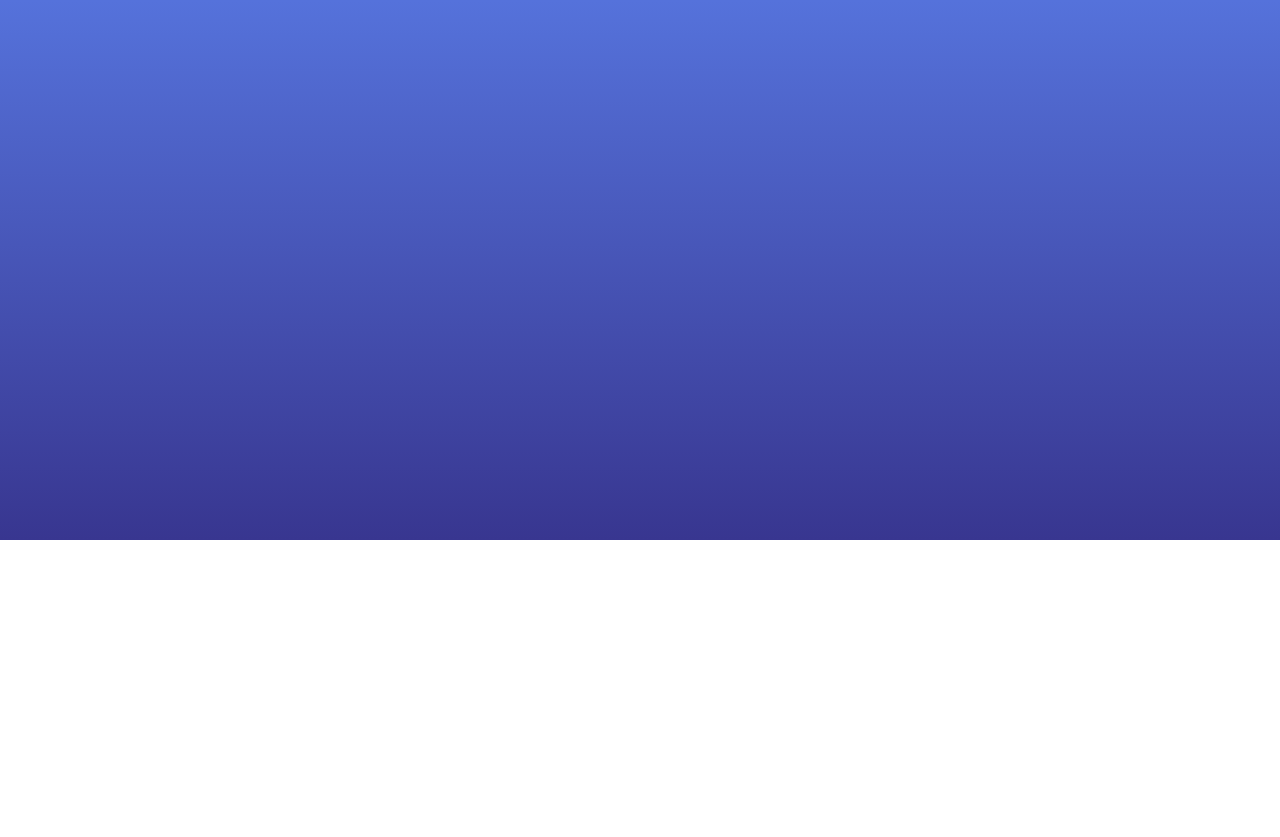
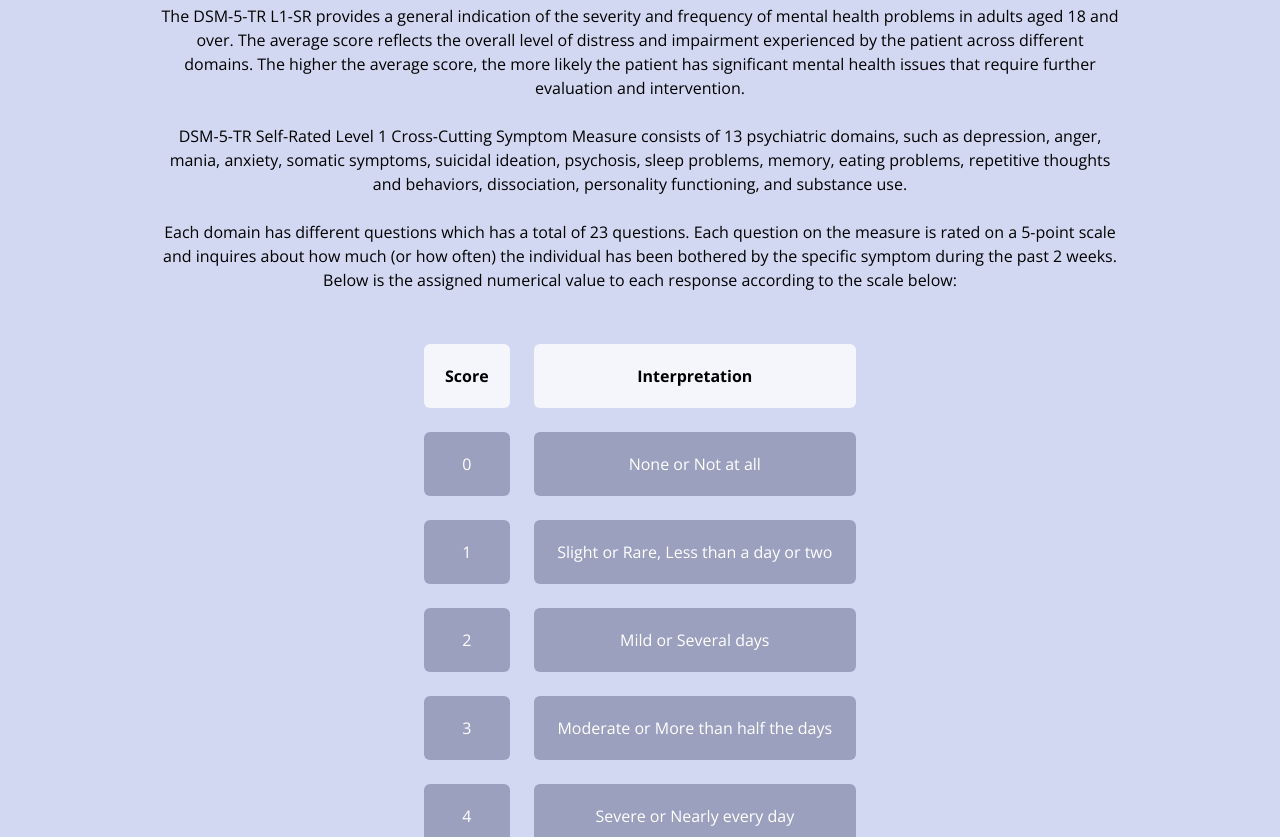
Before and after one commit to kabi02/softeng-mindcheck, a React (Vite) app: page /scoring-guide in a window 1280 px wide. Shown: the part 260-1097 px from the top of the page. Before the commit the page ends 800 px from the top, so only its background shows below. Built offline with nearby package versions, Linux system fonts and the light colour scheme.

Commit message:
temporary scoring guide

```diff
--- /dev/null
+++ b/src/components/contents/ScoringList.jsx
@@ -0,0 +1,137 @@
+import React from 'react'
+import Layout from '../Layout'
+import Title from '../Title'
+import TR from '../TR'
+
+export default function ScoringList() {
+    // values of each row in first table
+    const first=[
+      {
+        value: '0',
+      },
+      {
+        value: 'None or Not at all',
+      },
+    ]
+    const second=[
+      {
+        value: '1',
+      },
+      {
+        value: 'Slight or Rare, Less than a day or two',
+      },
+    ]
+    const third=[
+        {
+          value: '2',
+        },
+        {
+          value: 'Mild or Several days',
+        },
+    ]
+    const fourth=[
+        {
+          value: '3',
+        },
+        {
+          value: 'Moderate or More than half the days',
+        },
+    ]
+    const fifth=[
+        {
+          value: '4',
+        },
+        {
+          value: 'Severe or Nearly every day',
+        },
+    ]
+    // values of each row in 2nd table
+    const first_2=[
+        {
+          value: '0 - 0.9',
+        },
+        {
+          value: 'None',
+        },
+      ]
+      const second_2=[
+        {
+          value: '1 - 1.9 ',
+        },
+        {
+          value: 'Slight',
+        },
+      ]
+      const third_2=[
+          {
+            value: '2 - 2.9',
+          },
+          {
+            value: 'Mild',
+          },
+      ]
+      const fourth_2=[
+          {
+            value: '3 - 3.9',
+          },
+          {
+            value: 'Moderate',
+          },
+      ]
+      const fifth_2=[
+          {
+            value: '4',
+          },
+          {
+            value: 'Severe',
+          },
+      ]
+
+
+  return (
+    <Layout>
+        <Title> SCORING GUIDE </Title>
+
+        <div className="sm:max-w-[75%] max-w-[80%] mx-auto text-center sm:text-base min-[400px]:text-xs pb-14">
+            <p>
+            The DSM-5-TR L1-SR provides a general indication of the severity and frequency of mental health problems in adults aged 18 and over. The average score reflects the overall level of distress and impairment experienced by the patient across different domains. The higher the average score, the more likely the patient has significant mental health issues that require further evaluation and intervention.
+            </p> <br/>
+            <p>
+            DSM-5-TR Self-Rated Level 1 Cross-Cutting Symptom Measure consists of 13 psychiatric domains, such as depression, anger, mania, anxiety, somatic symptoms, suicidal ideation, psychosis, sleep problems, memory, eating problems, repetitive thoughts and behaviors, dissociation, personality functioning, and substance use.
+            </p><br/>
+            <p className='mb-7'>
+            Each domain has different questions which has a total of 23 questions.
+            Each question on the measure is rated on a 5-point scale and  inquires about how much (or how often) the individual has been bothered by the specific symptom during the past 2 weeks. Below is the assigned numerical value to each response according to the scale below:
+            </p>
+            <table className='w-full sm:gap-2 sm:text-base min-[400px]:text-xs text-[0.50rem] mb-1 mt-2 border-separate md:border-spacing-6 sm:border-spacing-3 max-[390px]:border-spacing-1 sm:px-20 xl:px-60'>
+                <tr className='tabletests'>
+                    <th className='bg-[#F5F6FC] rounded-md sm:p-5 p-1'>Score</th>
+                    <th className='bg-[#F5F6FC] rounded-md sm:p-5 p-1'>Interpretation</th>
+                </tr>
+                <TR infos={first} />
+                <TR infos={second} />
+                <TR infos={third} />
+                <TR infos={fourth} />
+                <TR infos={fifth} />
+            </table><br/>
+            <p className='mb-7'>
+            Each items in each domain will calculate the total numerical value based on their response to get the total average on each domain. The range for identifying the average score in each domain is as follows:
+            </p>
+            <table className='w-full sm:gap-2 sm:text-base min-[400px]:text-xs text-[0.50rem] mb-1 mt-2 border-separate md:border-spacing-6 sm:border-spacing-3 max-[390px]:border-spacing-1 sm:px-20 xl:px-60'>
+                <tr className='tabletests'>
+                    <th className='bg-[#F5F6FC] rounded-md sm:p-5 p-1'>Score</th>
+                    <th className='bg-[#F5F6FC] rounded-md sm:p-5 p-1'>Interpretation</th>
+                </tr>
+                <TR infos={first_2} />
+                <TR infos={second_2} />
+                <TR infos={third_2} />
+                <TR infos={fourth_2} />
+                <TR infos={fifth_2} />
+            </table><br/>
+            <p className='text-center'>
+            These ranges are not definitive or conclusive. They are meant to serve as guidelines for further clinical decision-making and not as the sole basis for making a diagnosis. The results of the DSM-5-TR L1-PG should be used to inform further assessment and  and not as the sole basis for making a diagnosis.
+            </p>
+        </div>
+    </Layout>
+  )
+}
--- a/src/components/contents/TestList.jsx
+++ b/src/components/contents/TestList.jsx
@@ -207,7 +207,7 @@ export default function TestList() {
         <Title textSizeClass='sm:text-base text-sm' padding='pb-5'>
             Adult DSM-5-TR Self-Rated Level 1 Cross-Cutting Symptom Measure: domains, thresholds for further inquiry, and associated Level 2 measures for adults ages 18 and over
         </Title>
-        <table className=' w-full sm:gap-2 sm:text-base min-[400px]:text-xs text-[0.50rem] mb-1 mt-2 border-separate md:border-spacing-6 sm:border-spacing-3 max-[390px]:border-spacing-1'>
+        <table className='max-w-[90%] mx-auto w-full sm:gap-2 sm:text-base min-[400px]:text-xs text-[0.50rem] mb-1 mt-2 border-separate md:border-spacing-6 sm:border-spacing-3 max-[390px]:border-spacing-1'>
             <tr className='tabletests'>
                 <th className='bg-[#F5F6FC] rounded-md sm:p-5 p-1'>Domain</th>
                 <th className='bg-[#F5F6FC] rounded-md sm:p-5 p-1'>Domain Name</th>
--- a/src/pages/Scoring.jsx
+++ b/src/pages/Scoring.jsx
@@ -1,11 +1,11 @@
 import Header from '../Header';
+import ScoringList from '../components/contents/ScoringList';
 
 function Scoring() {
-
     return (
       <div>
         <Header />
-        WAZZAP Scoring
+        <ScoringList/>
       </div>
     )
   }
```
